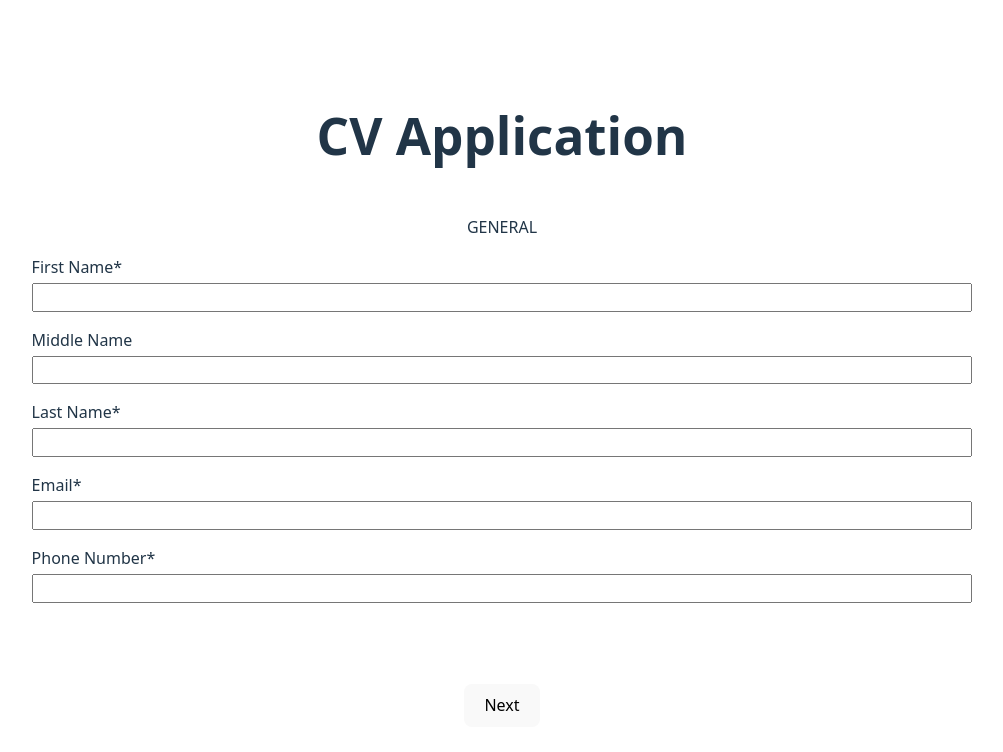
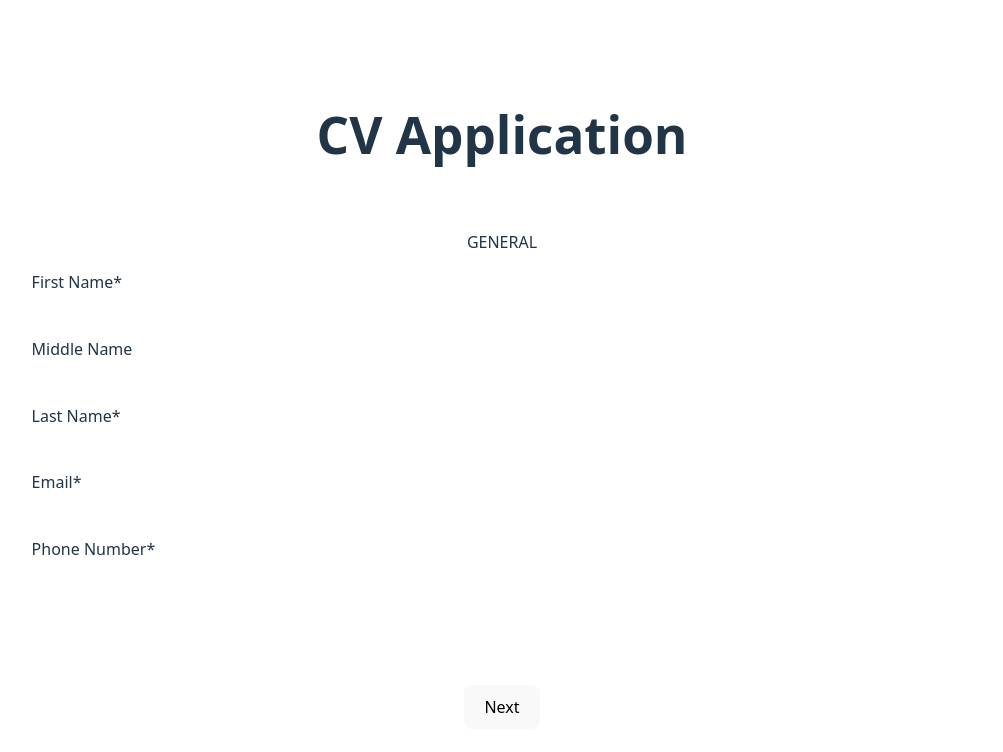
Before and after one commit to ruinabeshima/CV_Builder, a React (Vite) app: page / in a window 1280 px wide. Shown: the top 752 px of the page, without its empty margins (138-1141 px from the left). Built offline with nearby package versions, Linux system fonts and the light colour scheme.

Commit message:
Stying updates

```diff
--- a/src/styles/form.css
+++ b/src/styles/form.css
@@ -12,12 +12,27 @@
 
 .input-container > input {
   height: 1.25rem;
-  padding: 0.15rem 0.5rem 0.15rem 0.5rem;
+  padding: 0.05rem 0rem 0.05rem 0rem;
+  border: none;
+  border-bottom: 0.05rem solid white;
+  background: transparent;
+  font-size: 1rem;
+}
+
+.input-container > input:focus {
+  outline: none;
 }
 
 textarea {
   height: 5rem;
   padding: 0.5rem 0.5rem 0.15rem 0.5rem;
+  background: transparent;
+  border: 0.05rem solid white;
+  border-radius: 0.5rem;
+}
+
+textarea:focus {
+  outline: none;
 }
 
 .button-container {
@@ -26,7 +41,9 @@ textarea {
 
 .container {
   margin-bottom: 2rem;
-  border: 1px solid white;
+  border: 0.15rem solid white;
   width: 80%;
-  border-radius: 2rem;
+  border-radius: 1rem;
+  padding-bottom: 1rem;
+  padding-top: 1rem;
 }
```
